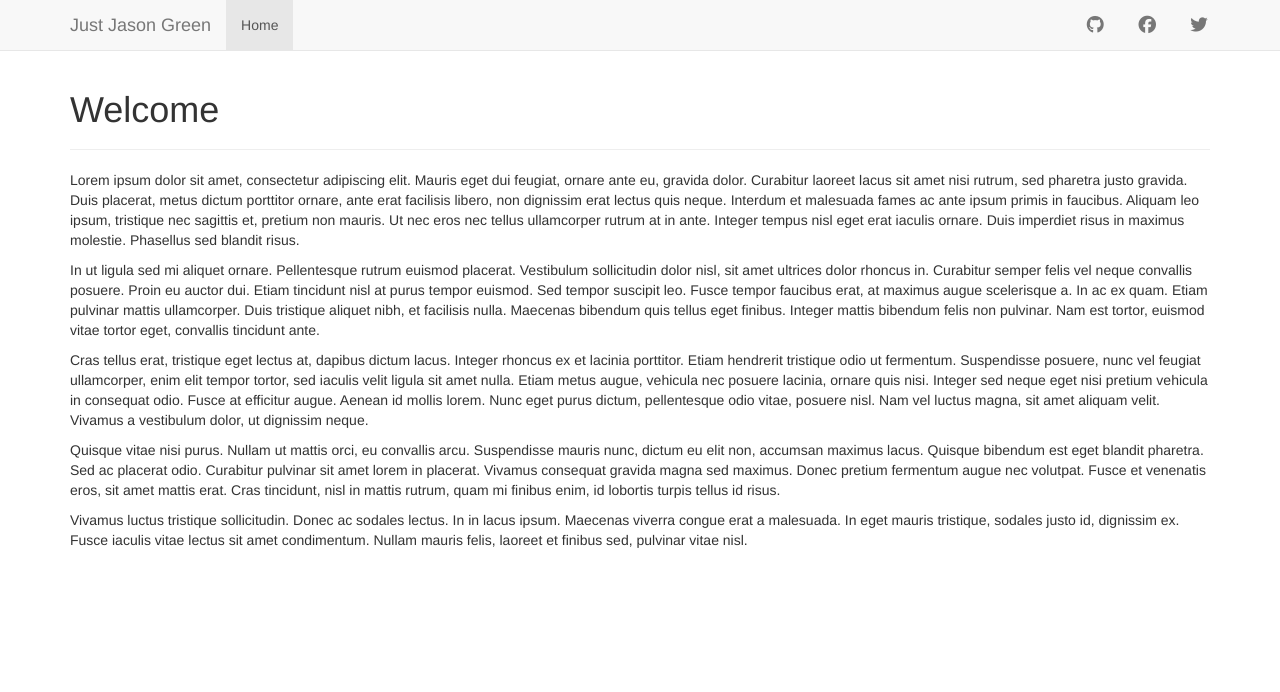
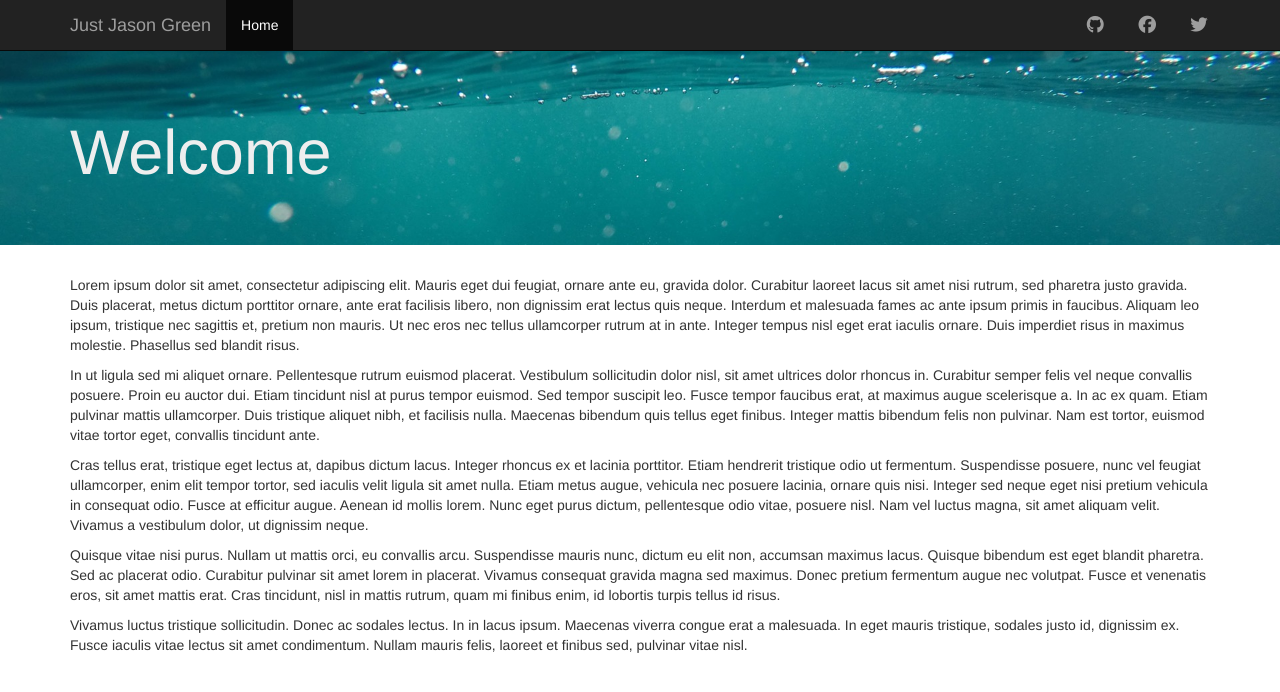
Before and after one commit to justjasongreen/justjasongreen.github.io, a Jekyll site: the page built from index.md, in a window 1280 px wide. Shown: the top 692 px of the page. Built offline with Jekyll 4.4.1, drawn with Linux system fonts in a browser that asks for light colours; nearby versions of some CDN libraries.

Commit message:
Implement Jumbotron
Update default layout to add a configurable jumbotron element containing the page title.

Update _config.yml and default stylesheet to implement the default jumbotron style.

```diff
--- a/_config.yml
+++ b/_config.yml
@@ -8,6 +8,7 @@ defaults:
             path: ""
         values:
             layout: default
+            jumbotron_class: "underwater"
             title_separator: " @ "
 exclude:
     - Dockerfile
--- a/_layouts/default.html
+++ b/_layouts/default.html
@@ -18,7 +18,7 @@
         <script src="https://use.fontawesome.com/078003be9e.js"></script>
     </head>
     <body>
-        <nav class="navbar navbar-default navbar-fixed-top">
+        <nav class="navbar navbar-default navbar-fixed-top navbar-inverse">
             <div class="container">
                 <div class="navbar-header">
                     <button type="button" class="navbar-toggle collapsed" data-toggle="collapse" data-target="#navbar" aria-expanded="false" aria-controls="navbar">
@@ -39,10 +39,12 @@
                 </div>
             </div>
         </nav>
-        <div class="container">
-            <div class="page-header">
+        <div class="jumbotron {{ page.jumbotron_class }}">
+            <div class="container">
                 <h1>{{ page.title }}</h1>
             </div>
+        </div>
+        <div class="container">
             {{ content }}
         </div>
         <!-- jQuery (necessary for Bootstrap's JavaScript plugins) -->
--- a/assets/stylesheets/default.scss
+++ b/assets/stylesheets/default.scss
@@ -7,3 +7,10 @@
 body {
     padding-top: $navbar-height;
 }
+
+.underwater {
+    background: url('{{ "/assets/images/pexels-photo-108055.jpeg" | relative_url }}');
+    background-position: 0% 37%;
+    background-size: cover;
+    color: $gray-lighter;
+}
```
Also changed, not shown: assets/images/pexels-photo-108055.jpeg (added).
